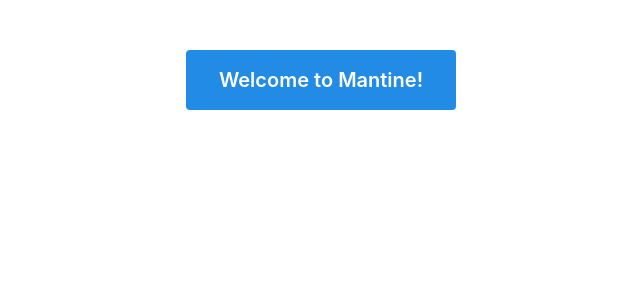
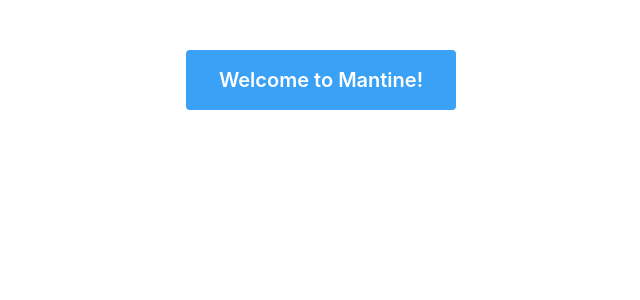
Before and after one commit to mantinedev/next-pages-min-template, a Next.js app: page / in a window 1280 px wide. Shown: the top 300 px of the page, without its empty margins (319-959 px from the left). Built offline with nearby package versions, Linux system fonts and the light colour scheme.

Commit message:
✨ (README.md, _app.tsx, theme.ts): add Mantine UI components and theme customization to enhance UI/UX 📝 (README.md): update documentation to include features and components used in the template

```diff
--- a/pages/_app.tsx
+++ b/pages/_app.tsx
@@ -1,20 +1,22 @@
 import "@mantine/core/styles.css";
+import "@mantine/dates/styles.css";
+import "@mantine/notifications/styles.css";
 import Head from "next/head";
 import { MantineProvider } from "@mantine/core";
+import { Notifications } from "@mantine/notifications";
+import { ModalsProvider } from "@mantine/modals";
 import { theme } from "../theme";
 
 export default function App({ Component, pageProps }: any) {
   return (
-    <MantineProvider theme={theme}>
+    <MantineProvider defaultColorScheme="auto" theme={theme}>
+      <ModalsProvider>
+      <Notifications position="top-right" />
       <Head>
         <title>Mantine Template</title>
-        <meta
-          name="viewport"
-          content="minimum-scale=1, initial-scale=1, width=device-width, user-scalable=no"
-        />
-        <link rel="shortcut icon" href="/favicon.svg" />
       </Head>
       <Component {...pageProps} />
+      </ModalsProvider>
     </MantineProvider>
   );
 }
--- a/theme.ts
+++ b/theme.ts
@@ -1,5 +1,19 @@
 import { createTheme } from "@mantine/core";
 
 export const theme = createTheme({
-  /* Put your mantine theme override here */
+  primaryColor: "aarblue",
+  colors: {
+    aarblue: [
+      "#ebf7ff",
+      "#d6ecfa",
+      "#a7d8f8",
+      "#76c4f6",
+      "#54b2f5",
+      "#43a7f5",
+      "#39a1f6",
+      "#2e8cdb",
+      "#217dc4",
+      "#006eb1",
+    ],
+  },
 });
```
Also changed, not shown: 1 other file (tests, documents, lock files or other folders).
